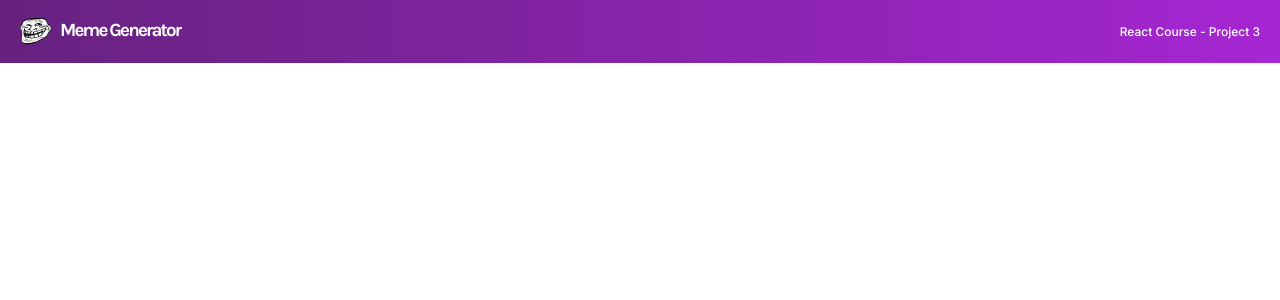
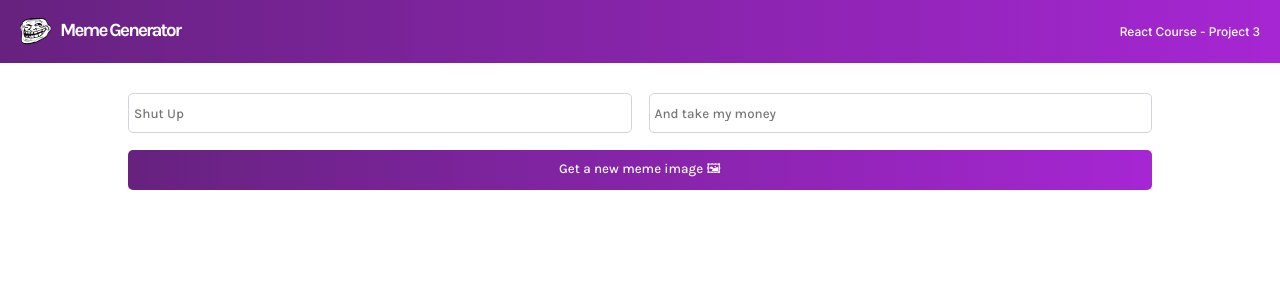
Before and after one commit to JD-R0driguez/react-play-ground, a React (Create React App) app in the folder api-mem-generator/: page / in a window 1280 px wide. Shown: the top 300 px of the page. Built offline with nearby package versions, Linux system fonts and the light colour scheme.

Commit message:
Included Meme component into App

```diff
--- a/api-mem-generator/src/App.js
+++ b/api-mem-generator/src/App.js
@@ -1,9 +1,13 @@
 import React from "react";
 import Header from './components/Header'
+import MemeBox from './components/Meme'
 
 function App(){
     return (
-        <Header />
+        <div>
+            <Header />
+            <MemeBox />
+        </div>
     )
 }
 
```
